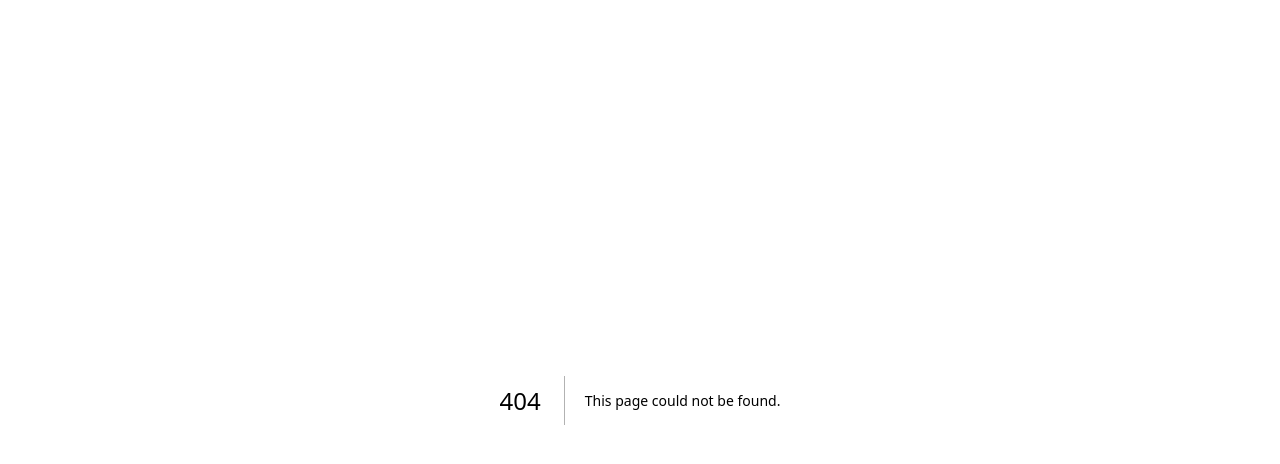
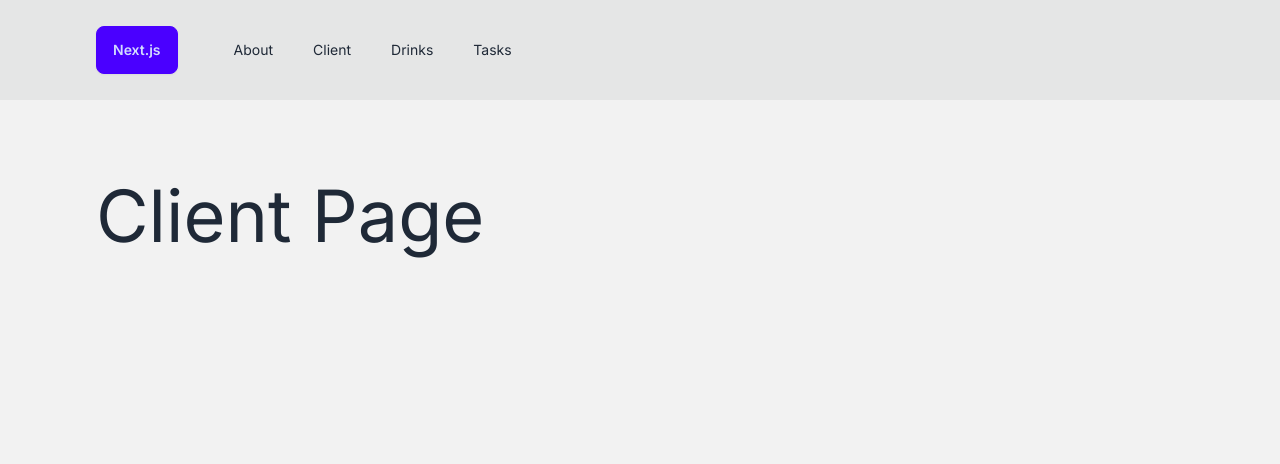
Before and after one commit to moisens/nextjs-course-openai, a Next.js app: page /client in a window 1280 px wide. Before the commit this address had no page. Shown: the top 464 px of the page. Built offline with nearby package versions, Linux system fonts and the light colour scheme.

Commit message:
Navbar component bug

```diff
--- a/app/about/page.js
+++ b/app/about/page.js
@@ -1,11 +1,9 @@
-import React from "react";
 import Link from "next/link";
 
 const AboutPage = () => {
   return (
     <div>
       <h1 className="text-7xl">AboutPage</h1>
-      <Link href="/">Home page</Link>
     </div>
   );
 };
--- /dev/null
+++ b/app/client/page.js
@@ -0,0 +1,9 @@
+const ClientPage = () => {
+  return (
+    <div>
+      <h1 className="text-7xl">Client Page</h1>
+    </div>
+  );
+};
+
+export default ClientPage;
--- /dev/null
+++ b/app/components/Navbar.jsx
@@ -0,0 +1,34 @@
+import Link from "next/link";
+
+const links = [
+  { id: "5ffceb2e-9a63", href: "/about", label: "about" },
+  { id: "5ffced54-9a63", href: "/client", label: "client" },
+  { id: "5ffcee80-9a63", href: "/drinks", label: "drinks" },
+  { id: "5ffcefa2-9a63", href: "/tasks", label: "tasks" },
+];
+
+const Navbar = () => {
+  return (
+    <nav className="bg-base-300 py-4">
+      <div className="navbar px-8 max-w-6xl mx-auto flex-col sm:flex-row">
+        <Link href="/" className="btn btn-primary">
+          Next.js
+        </Link>
+        <ul className="menu menu-horizontal gap-2 md:ml-8">
+          {links.map((link) => {
+            const { id, href, label } = link;
+            return (
+              <li key={id}>
+                <Link href={href} className="capitalize">
+                  {label}
+                </Link>
+              </li>
+            );
+          })}
+        </ul>
+      </div>
+    </nav>
+  );
+};
+
+export default Navbar;
--- /dev/null
+++ b/app/drinks/page.js
@@ -0,0 +1,9 @@
+const DrinksPage = () => {
+  return (
+    <div>
+      <h1 className="text-7xl">Drinks Page</h1>
+    </div>
+  );
+};
+
+export default DrinksPage;
--- a/app/layout.js
+++ b/app/layout.js
@@ -1,17 +1,21 @@
-import { Inter } from 'next/font/google'
-import './globals.css'
+import { Inter } from "next/font/google";
+import "./globals.css";
+import Navbar from "./components/Navbar";
 
-const inter = Inter({ subsets: ['latin'] })
+const inter = Inter({ subsets: ["latin"] });
 
 export const metadata = {
-  title: 'Create Next App',
-  description: 'Generated by create next app',
-}
+  title: "Next js + openAi",
+  description: "Reviewing nextjs + learning nextjs 14 + openAi",
+};
 
 export default function RootLayout({ children }) {
   return (
-    <html lang="en">
-      <body className={inter.className}>{children}</body>
+    <html lang="en" className="bg-base-200">
+      <body className={inter.className}>
+        <Navbar />
+        <main className="px-8 py-20 max-w-6xl mx-auto ">{children}</main>
+      </body>
     </html>
-  )
+  );
 }
--- a/app/page.js
+++ b/app/page.js
@@ -5,9 +5,6 @@ const HomePage = () => {
   return (
     <div>
       <h1 className="text-7xl">Home Page</h1>
-      <Link href="/about" className="text-2xl">
-        About Page
-      </Link>
     </div>
   );
 };
--- /dev/null
+++ b/app/prisma-example/page.js
@@ -0,0 +1,9 @@
+const PrismaExamplePage = () => {
+  return (
+    <div>
+      <h1 className="text-7xl">Prisma Example Page</h1>
+    </div>
+  );
+};
+
+export default PrismaExamplePage;
--- /dev/null
+++ b/app/query/page.js
@@ -0,0 +1,9 @@
+const QueryPage = () => {
+  return (
+    <div>
+      <h1 className="text-7xl">Query Page</h1>
+    </div>
+  );
+};
+
+export default QueryPage;
--- /dev/null
+++ b/app/tasks/page.js
@@ -0,0 +1,9 @@
+const TasksPage = () => {
+  return (
+    <div>
+      <h1 className="text-7xl">Tasks Page</h1>
+    </div>
+  );
+};
+
+export default TasksPage;
--- a/next.config.js
+++ b/next.config.js
@@ -1,4 +1,4 @@
 /** @type {import('next').NextConfig} */
-const nextConfig = {}
+const nextConfig = {};
 
-module.exports = nextConfig
+module.exports = nextConfig;
--- a/package.json
+++ b/package.json
@@ -9,12 +9,14 @@
     "lint": "next lint"
   },
   "dependencies": {
+    "@tailwindcss/typography": "github:tailwindcss/typography",
+    "next": "14.0.3",
     "react": "^18",
-    "react-dom": "^18",
-    "next": "14.0.3"
+    "react-dom": "^18"
   },
   "devDependencies": {
     "autoprefixer": "^10.0.1",
+    "daisyui": "^4.4.19",
     "postcss": "^8",
     "tailwindcss": "^3.3.0"
   }
--- a/tailwind.config.js
+++ b/tailwind.config.js
@@ -1,18 +1,18 @@
 /** @type {import('tailwindcss').Config} */
 module.exports = {
   content: [
-    './pages/**/*.{js,ts,jsx,tsx,mdx}',
-    './components/**/*.{js,ts,jsx,tsx,mdx}',
-    './app/**/*.{js,ts,jsx,tsx,mdx}',
+    "./pages/**/*.{js,ts,jsx,tsx,mdx}",
+    "./components/**/*.{js,ts,jsx,tsx,mdx}",
+    "./app/**/*.{js,ts,jsx,tsx,mdx}",
   ],
   theme: {
     extend: {
       backgroundImage: {
-        'gradient-radial': 'radial-gradient(var(--tw-gradient-stops))',
-        'gradient-conic':
-          'conic-gradient(from 180deg at 50% 50%, var(--tw-gradient-stops))',
+        "gradient-radial": "radial-gradient(var(--tw-gradient-stops))",
+        "gradient-conic":
+          "conic-gradient(from 180deg at 50% 50%, var(--tw-gradient-stops))",
       },
     },
   },
-  plugins: [],
-}
+  plugins: [require("@tailwindcss/typography"), require("daisyui")],
+};
```
Also changed, not shown: 1 other file (tests, documents, lock files or other folders).
